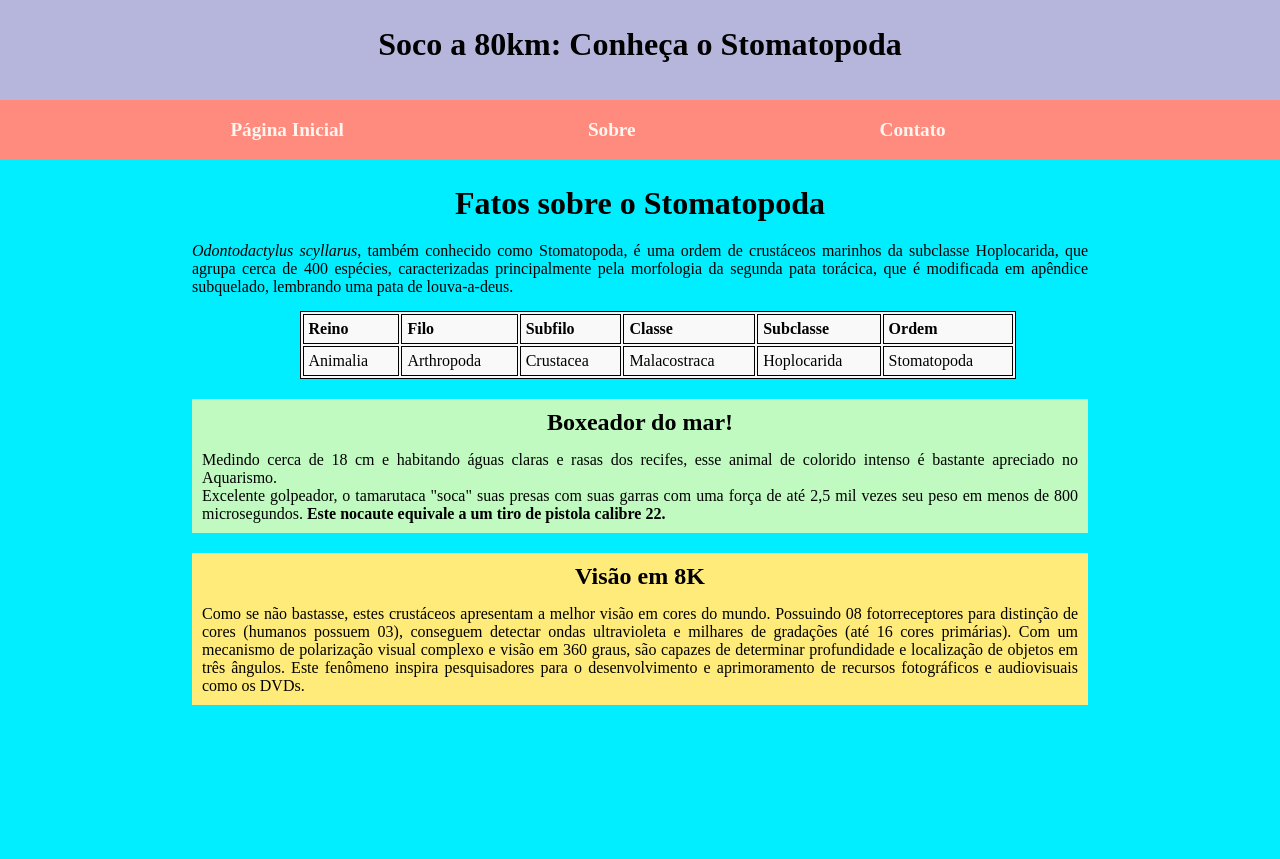
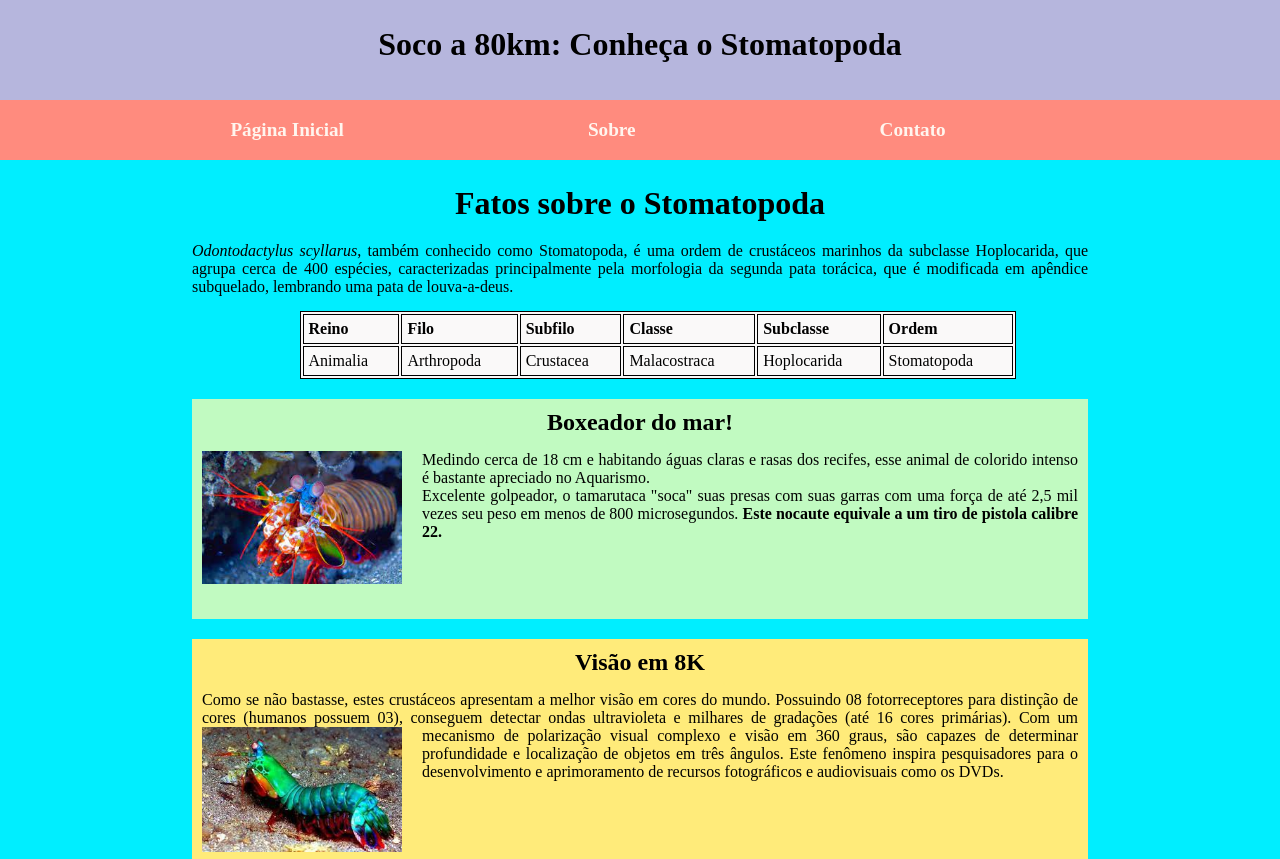
Before and after one commit to LucasRPontes/Trybe-Exercises, a plain HTML site: page bloco_3/dia_4/stomatopoda.html in a window 1280 px wide. Before the commit the page ends 800 px from the top, so only its background shows below. Drawn offline with Linux system fonts and the light colour scheme.

Commit message:
colocando imagem

```diff
--- a/bloco_3/dia_4/stomatopoda.css
+++ b/bloco_3/dia_4/stomatopoda.css
@@ -77,6 +77,7 @@ article:nth-of-type(1) section:nth-of-type(2) {
     background-color: rgb(193, 250, 193);
     margin-top: 20px;
     padding: 10px;
+    height: 200px;
 }
 
 article:nth-of-type(1) section:nth-of-type(2) h1 {
@@ -89,6 +90,7 @@ article:nth-of-type(1) section:nth-of-type(3) {
     background-color: rgb(255, 235, 122);
     margin-top: 20px;
     padding: 10px;
+    height: 200px;
 }
 
 article:nth-of-type(1) section:nth-of-type(3) h1 {
@@ -96,3 +98,9 @@ article:nth-of-type(1) section:nth-of-type(3) h1 {
     margin-bottom: 15px;
     font-size: x-large;
 }
+
+.imagem {
+    float: left;
+    width: 200px;
+    margin-right: 20px;
+}
--- a/bloco_3/dia_4/stomatopoda.html
+++ b/bloco_3/dia_4/stomatopoda.html
@@ -45,13 +45,14 @@
         </section>
         <section>
             <h1>Boxeador do mar!</h1>
-            <p>Medindo cerca de 18 cm e habitando águas claras e rasas dos recifes, esse animal de colorido intenso é bastante apreciado no Aquarismo.</p>
+            <p><img class="imagem" src="Stomatopoda1.jpeg" alt="Stomatopoda1">Medindo cerca de 18 cm e habitando águas claras e rasas dos recifes, esse animal de colorido intenso é bastante apreciado no Aquarismo.</p>
             <p>Excelente golpeador, o tamarutaca "soca" suas presas com suas garras com uma força de até 2,5 mil vezes seu peso em menos de 800 microsegundos. <strong>Este nocaute equivale a um tiro de pistola calibre 22.</strong></p>
          </section>
          <section>
              <h1>Visão em 8K</h1>
-             <p>Como se não bastasse, estes crustáceos apresentam a melhor visão em cores do mundo. Possuindo 08 fotorreceptores para distinção de cores (humanos possuem 03), conseguem detectar ondas ultravioleta e milhares de gradações (até 16 cores primárias). Com um mecanismo de polarização visual complexo e visão em 360 graus, são capazes de determinar profundidade e localização de objetos em três ângulos. Este fenômeno inspira pesquisadores para o desenvolvimento e aprimoramento de recursos fotográficos e audiovisuais como os DVDs.</p>
+             <p>Como se não bastasse, estes crustáceos apresentam a melhor visão em cores do mundo. Possuindo 08 fotorreceptores para distinção de cores (humanos possuem 03), conseguem detectar ondas ultravioleta e milhares de gradações (até 16 cores primárias). <img class="imagem" src="Stomatopoda2.jpeg" alt="Stomatopoda2">Com um mecanismo de polarização visual complexo e visão em 360 graus, são capazes de determinar profundidade e localização de objetos em três ângulos. Este fenômeno inspira pesquisadores para o desenvolvimento e aprimoramento de recursos fotográficos e audiovisuais como os DVDs. </p>
          </section>
+
     </article>
 </body>
 </html>
```
Also changed, not shown: bloco_3/dia_4/Stomatopoda1.jpeg (added), bloco_3/dia_4/Stomatopoda2.jpeg (added).
